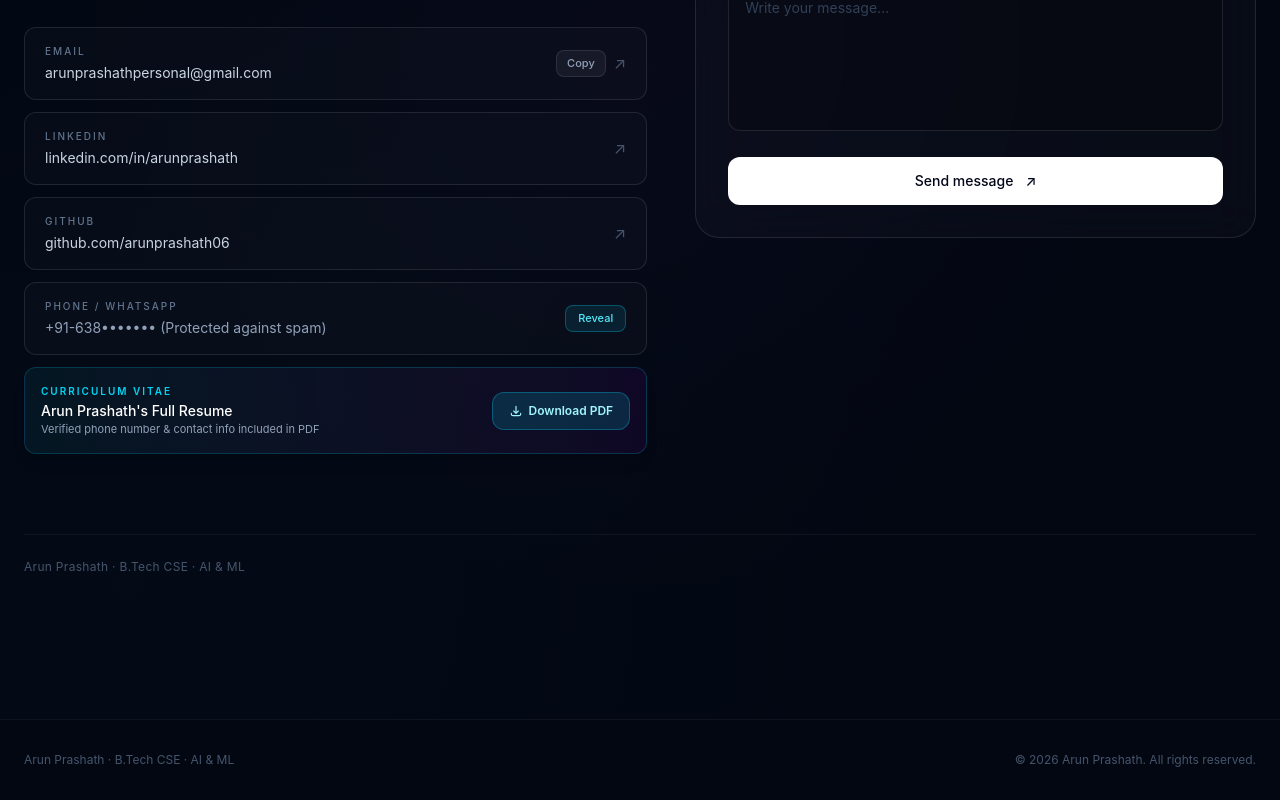
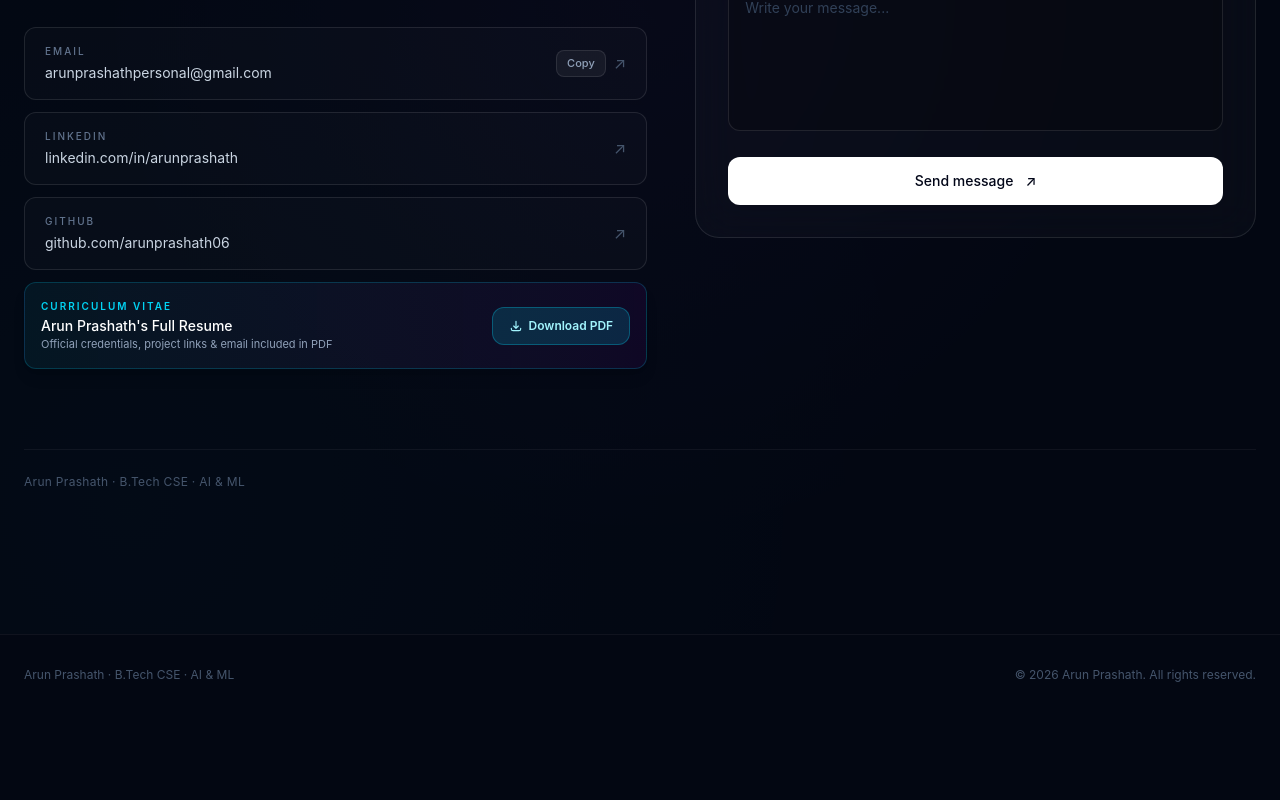
Before and after one commit to arunprashath06/portfolio, a React app: page / in a window 1280 px wide. Shown: the part 10989-11789 px from the top of the page. After the commit the page ends 11704 px from the top, so only its background shows below. Built offline with nearby package versions, Linux system fonts and the light colour scheme; the HTML template or start-up script is replaced by a standard one.

Commit message:
fix(visual): clean x-axis time-series date formatting and remove phone number

```diff
--- a/src/components/Contact.jsx
+++ b/src/components/Contact.jsx
@@ -26,7 +26,6 @@ const contactLinks = [
 function Contact() {
   const [state, handleSubmit] = useForm(FORMSPREE_FORM_ID)
   const [copiedEmail, setCopiedEmail] = useState(false)
-  const [showPhone, setShowPhone] = useState(false)
 
   const handleCopyEmail = (e) => {
     e.preventDefault()
@@ -171,49 +170,12 @@ function Contact() {
                 </motion.div>
               ))}
 
-              {/* Protected Phone / Direct Call Card (Anti-Spam Protected) */}
+              {/* Download Resume Quick Card */}
               <motion.div
                 initial={{ opacity: 0, x: -20 }}
                 whileInView={{ opacity: 1, x: 0 }}
                 viewport={{ once: true }}
                 transition={{ duration: 0.5, delay: 0.3 }}
-                className="group flex items-center justify-between rounded-xl border border-white/10 bg-white/[0.02] px-5 py-4 transition-all duration-300 hover:border-cyan-300/20 hover:bg-white/[0.04]"
-              >
-                <div>
-                  <p className="text-[10px] uppercase tracking-[0.2em] text-slate-500 font-medium">
-                    Phone / WhatsApp
-                  </p>
-                  <p className="mt-1 text-sm text-slate-300">
-                    {showPhone ? (
-                      <a
-                        href="tel:+916382907319"
-                        className="text-cyan-300 hover:underline font-mono"
-                      >
-                        +91-6382907319
-                      </a>
-                    ) : (
-                      <span className="text-slate-400">
-                        +91-638••••••• (Protected against spam)
-                      </span>
-                    )}
-                  </p>
-                </div>
-
-                <button
-                  type="button"
-                  onClick={() => setShowPhone(!showPhone)}
-                  className="rounded-lg border border-cyan-400/30 bg-cyan-400/10 px-3 py-1 text-[11px] font-medium text-cyan-300 transition hover:bg-cyan-400/20"
-                >
-                  {showPhone ? 'Hide' : 'Reveal'}
-                </button>
-              </motion.div>
-
-              {/* Download Resume Quick Card */}
-              <motion.div
-                initial={{ opacity: 0, x: -20 }}
-                whileInView={{ opacity: 1, x: 0 }}
-                viewport={{ once: true }}
-                transition={{ duration: 0.5, delay: 0.4 }}
                 className="flex items-center justify-between rounded-xl border border-cyan-400/20 bg-gradient-to-r from-cyan-950/30 to-purple-950/20 p-4 shadow-lg"
               >
                 <div>
@@ -224,7 +186,7 @@ function Contact() {
                     Arun Prashath's Full Resume
                   </p>
                   <p className="text-[11px] text-slate-400">
-                    Verified phone number & contact info included in PDF
+                    Official credentials, project links & email included in PDF
                   </p>
                 </div>
 
```
Also changed, not shown: public/projects/supply_chain_plot_2_0.png.
